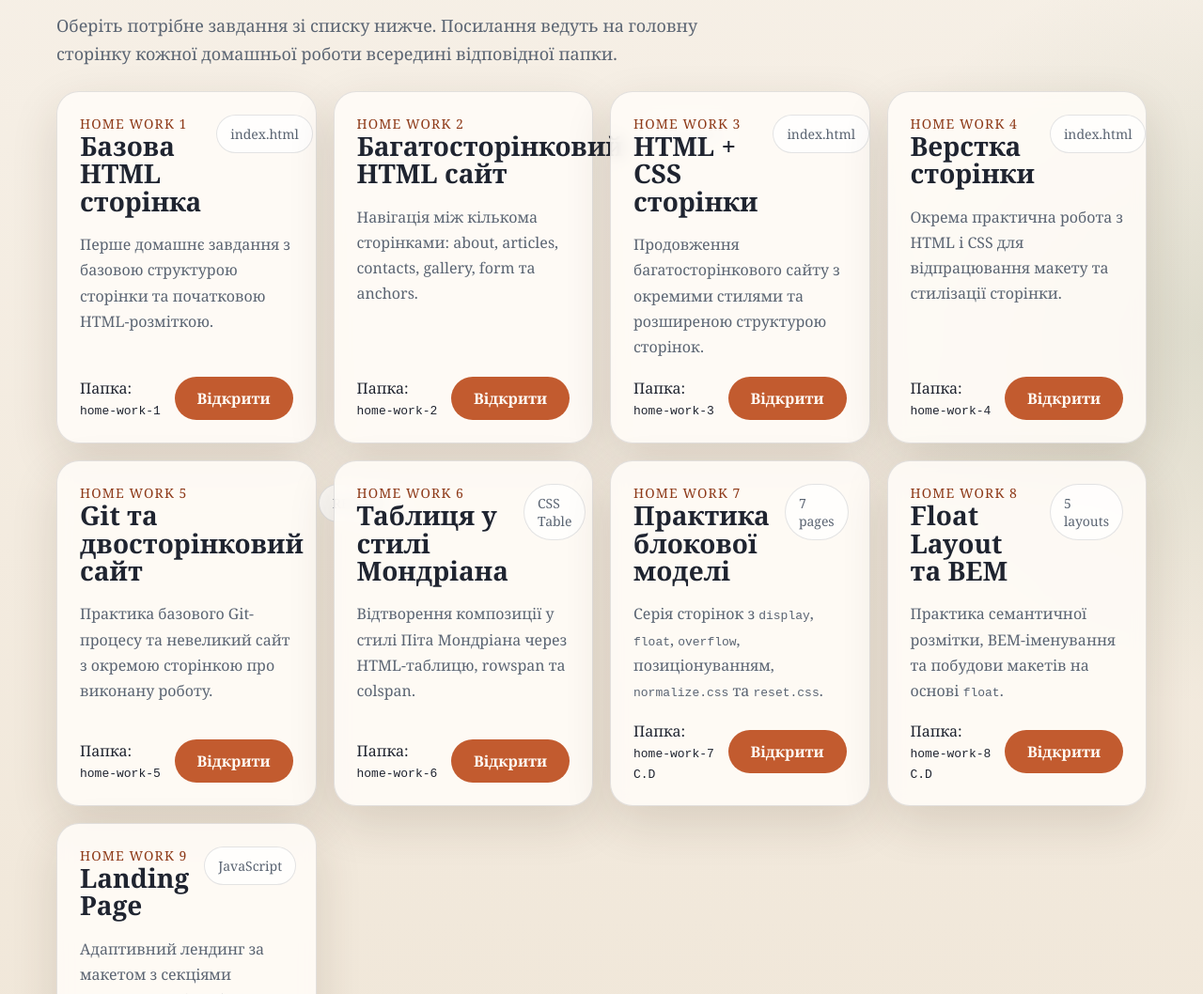
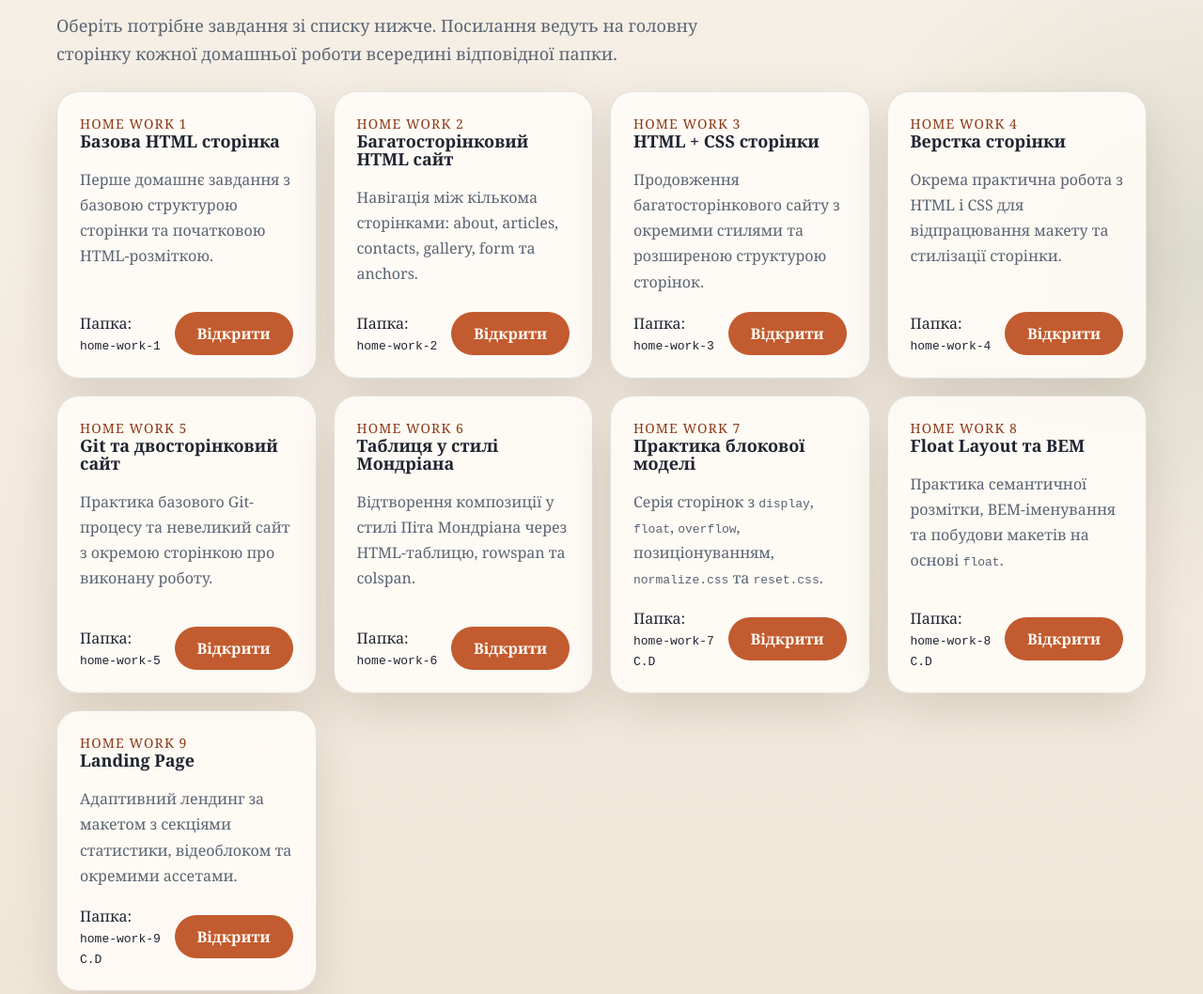
Before and after one commit to denchuhuiev-lgtm/Chuhuiev_Denys_HW, a plain HTML site: page index.html in a window 1280 px wide. Shown: the part 680-1738 px from the top of the page at 94% size. Drawn offline with Linux system fonts and the light colour scheme.

Commit message:
Remove page labels from homework cards

```diff
--- a/index.html
+++ b/index.html
@@ -87,7 +87,7 @@
     .hero h1 {
       max-width: 10ch;
       margin: 0 0 16px;
-      font-size: clamp(42px, 7vw, 78px);
+      font-size: clamp(30px, 7vw, 78px);
       line-height: 0.95;
     }
 
@@ -105,8 +105,7 @@
       gap: 12px;
     }
 
-    .hero__chip,
-    .card__tag {
+    .hero__chip {
       display: inline-flex;
       align-items: center;
       gap: 8px;
@@ -160,9 +159,15 @@
 
     .card__top {
       display: flex;
+      flex-wrap: wrap;
       align-items: flex-start;
       justify-content: space-between;
       gap: 16px;
+    }
+
+    .card__top > div {
+      flex: 1 1 160px;
+      min-width: 0;
     }
 
     .card__number {
@@ -174,8 +179,9 @@
 
     .card__title {
       margin: 0;
-      font-size: 28px;
+      font-size: 18px;
       line-height: 1.05;
+      overflow-wrap: anywhere;
     }
 
     .card__text {
@@ -276,7 +282,6 @@
               <div class="card__number">Home Work 1</div>
               <h3 class="card__title">Базова HTML сторінка</h3>
             </div>
-            <span class="card__tag">index.html</span>
           </div>
           <p class="card__text">
             Перше домашнє завдання з базовою структурою сторінки та початковою HTML-розміткою.
@@ -293,7 +298,6 @@
               <div class="card__number">Home Work 2</div>
               <h3 class="card__title">Багатосторінковий HTML сайт</h3>
             </div>
-            <span class="card__tag">index.html</span>
           </div>
           <p class="card__text">
             Навігація між кількома сторінками: about, articles, contacts, gallery, form та anchors.
@@ -310,7 +314,6 @@
               <div class="card__number">Home Work 3</div>
               <h3 class="card__title">HTML + CSS сторінки</h3>
             </div>
-            <span class="card__tag">index.html</span>
           </div>
           <p class="card__text">
             Продовження багатосторінкового сайту з окремими стилями та розширеною структурою сторінок.
@@ -327,7 +330,6 @@
               <div class="card__number">Home Work 4</div>
               <h3 class="card__title">Верстка сторінки</h3>
             </div>
-            <span class="card__tag">index.html</span>
           </div>
           <p class="card__text">
             Окрема практична робота з HTML і CSS для відпрацювання макету та стилізації сторінки.
@@ -344,7 +346,6 @@
               <div class="card__number">Home Work 5</div>
               <h3 class="card__title">Git та двосторінковий сайт</h3>
             </div>
-            <span class="card__tag">README</span>
           </div>
           <p class="card__text">
             Практика базового Git-процесу та невеликий сайт з окремою сторінкою про виконану роботу.
@@ -361,7 +362,6 @@
               <div class="card__number">Home Work 6</div>
               <h3 class="card__title">Таблиця у стилі Мондріана</h3>
             </div>
-            <span class="card__tag">CSS Table</span>
           </div>
           <p class="card__text">
             Відтворення композиції у стилі Піта Мондріана через HTML-таблицю, rowspan та colspan.
@@ -378,7 +378,6 @@
               <div class="card__number">Home Work 7</div>
               <h3 class="card__title">Практика блокової моделі</h3>
             </div>
-            <span class="card__tag">7 pages</span>
           </div>
           <p class="card__text">
             Серія сторінок з <code>display</code>, <code>float</code>, <code>overflow</code>,
@@ -396,7 +395,6 @@
               <div class="card__number">Home Work 8</div>
               <h3 class="card__title">Float Layout та BEM</h3>
             </div>
-            <span class="card__tag">5 layouts</span>
           </div>
           <p class="card__text">
             Практика семантичної розмітки, BEM-іменування та побудови макетів на основі <code>float</code>.
@@ -413,7 +411,6 @@
               <div class="card__number">Home Work 9</div>
               <h3 class="card__title">Landing Page</h3>
             </div>
-            <span class="card__tag">JavaScript</span>
           </div>
           <p class="card__text">
             Адаптивний лендинг за макетом з секціями статистики, відеоблоком та окремими ассетами.
```
